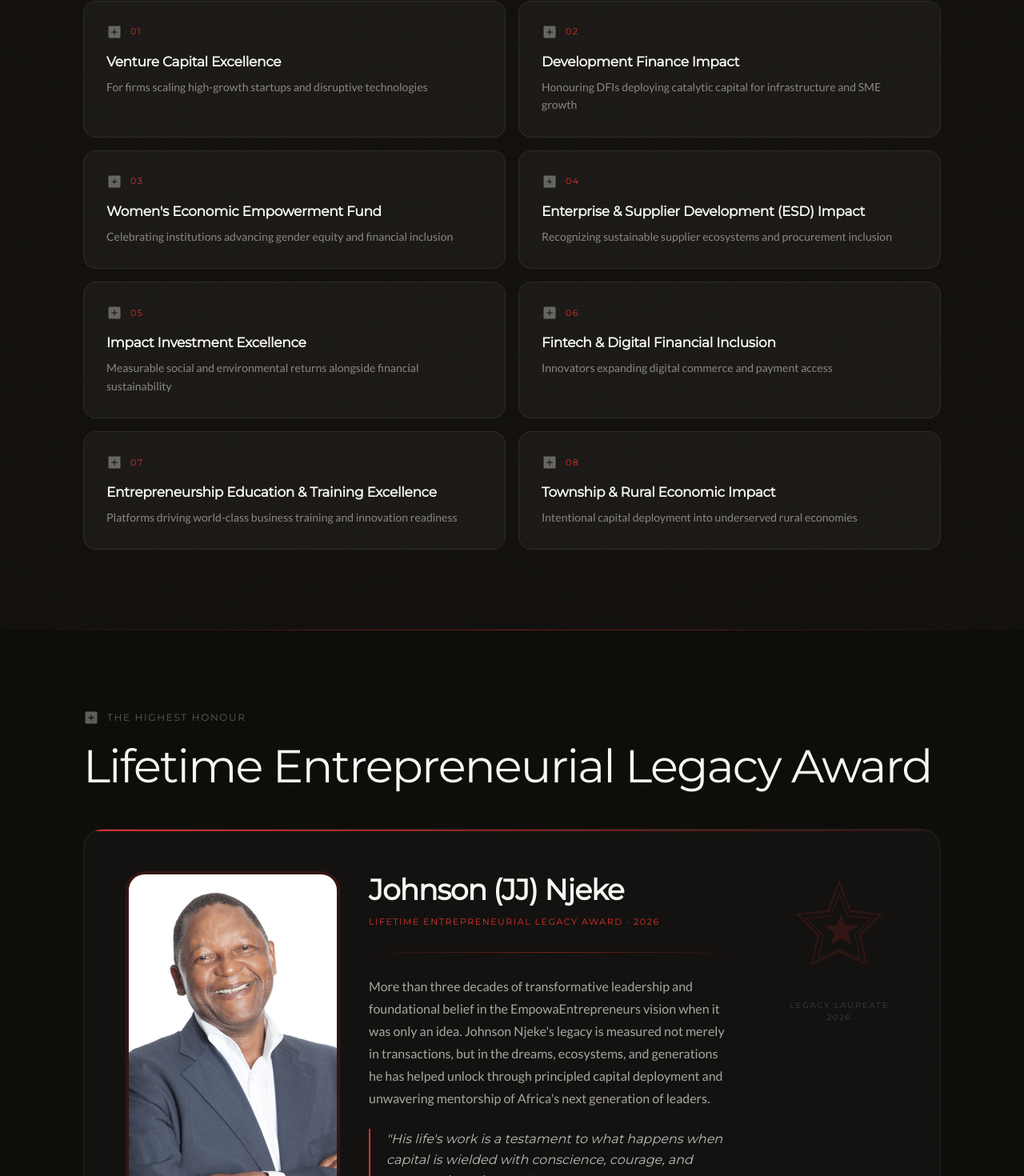
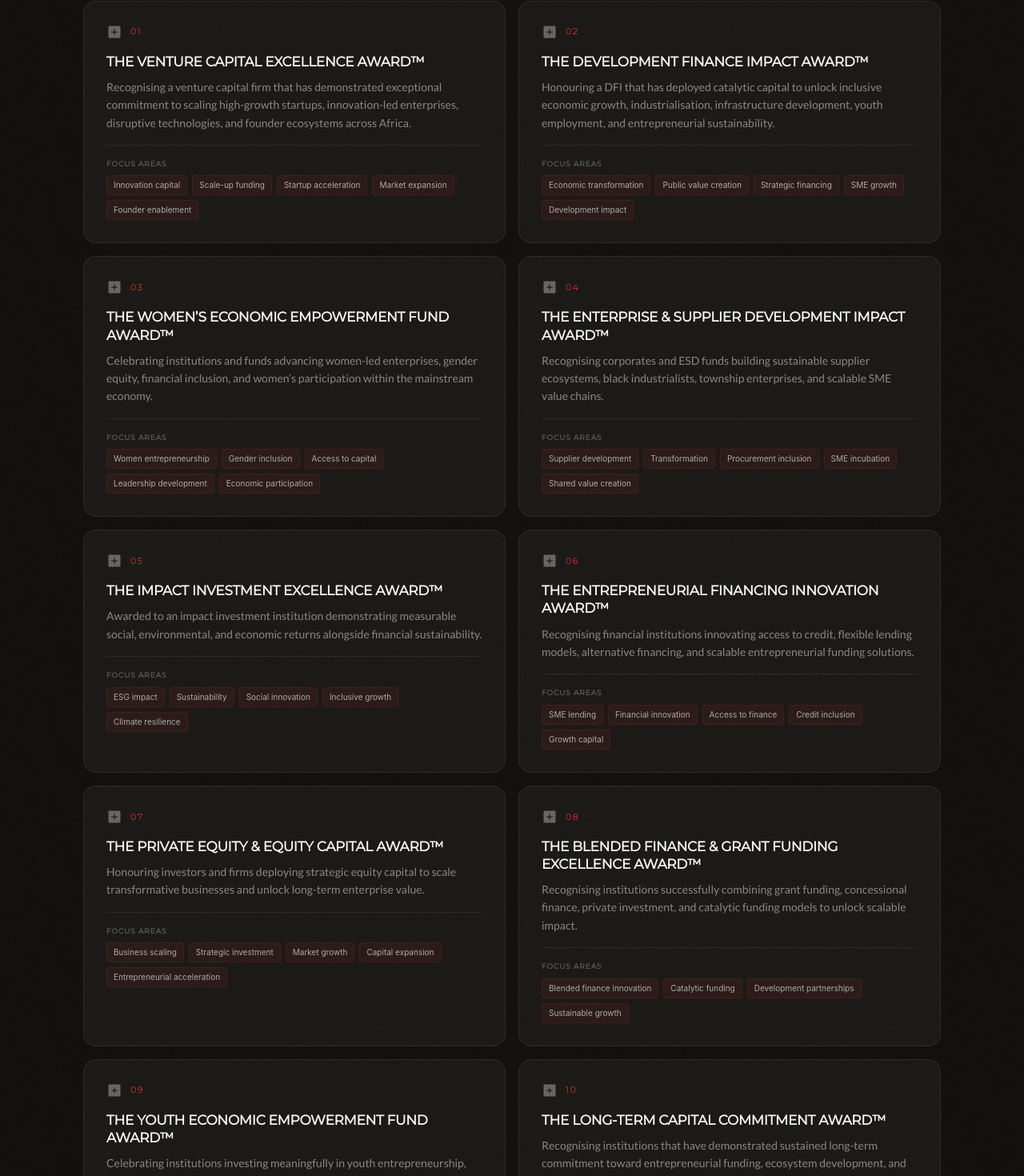
Before and after one commit to brandfocal/empowaentrepreneurs, a React (Vite) app: page /awards in a window 1280 px wide. Shown: the part 1886-3356 px from the top of the page at 80% size. Built offline with nearby package versions, Linux system fonts and the light colour scheme.

Commit message:
content: update premium categories section with 19 new awards and focus areas

```diff
--- a/src/components/generated/FundingAwardsPage.tsx
+++ b/src/components/generated/FundingAwardsPage.tsx
@@ -263,47 +263,141 @@ const EVENT_OVERVIEW_ITEMS = [{
   label: 'OCCASION',
   value: 'Global Entrepreneurship Week 2026'
 }];
-const AWARD_CATEGORIES = [{
+const AWARD_CATEGORIES = [
+  {
     id: 'ac-1',
     num: '01',
-  title: 'Venture Capital Excellence',
-  description: 'For firms scaling high-growth startups and disruptive technologies'
-}, {
+    title: 'THE VENTURE CAPITAL EXCELLENCE AWARD™',
+    description: 'Recognising a venture capital firm that has demonstrated exceptional commitment to scaling high-growth startups, innovation-led enterprises, disruptive technologies, and founder ecosystems across Africa.',
+    focusAreas: 'Innovation capital | Scale-up funding | Startup acceleration | Market expansion | Founder enablement'
+  },
+  {
     id: 'ac-2',
     num: '02',
-  title: 'Development Finance Impact',
-  description: 'Honouring DFIs deploying catalytic capital for infrastructure and SME growth'
-}, {
+    title: 'THE DEVELOPMENT FINANCE IMPACT AWARD™',
+    description: 'Honouring a DFI that has deployed catalytic capital to unlock inclusive economic growth, industrialisation, infrastructure development, youth employment, and entrepreneurial sustainability.',
+    focusAreas: 'Economic transformation | Public value creation | Strategic financing | SME growth | Development impact'
+  },
+  {
     id: 'ac-3',
     num: '03',
-  title: "Women's Economic Empowerment Fund",
-  description: 'Celebrating institutions advancing gender equity and financial inclusion'
-}, {
+    title: 'THE WOMEN’S ECONOMIC EMPOWERMENT FUND AWARD™',
+    description: 'Celebrating institutions and funds advancing women-led enterprises, gender equity, financial inclusion, and women’s participation within the mainstream economy.',
+    focusAreas: 'Women entrepreneurship | Gender inclusion | Access to capital | Leadership development | Economic participation'
+  },
+  {
     id: 'ac-4',
     num: '04',
-  title: 'Enterprise & Supplier Development (ESD) Impact',
-  description: 'Recognizing sustainable supplier ecosystems and procurement inclusion'
-}, {
+    title: 'THE ENTERPRISE & SUPPLIER DEVELOPMENT IMPACT AWARD™',
+    description: 'Recognising corporates and ESD funds building sustainable supplier ecosystems, black industrialists, township enterprises, and scalable SME value chains.',
+    focusAreas: 'Supplier development | Transformation | Procurement inclusion | SME incubation | Shared value creation'
+  },
+  {
     id: 'ac-5',
     num: '05',
-  title: 'Impact Investment Excellence',
-  description: 'Measurable social and environmental returns alongside financial sustainability'
-}, {
+    title: 'THE IMPACT INVESTMENT EXCELLENCE AWARD™',
+    description: 'Awarded to an impact investment institution demonstrating measurable social, environmental, and economic returns alongside financial sustainability.',
+    focusAreas: 'ESG impact | Sustainability | Social innovation | Inclusive growth | Climate resilience'
+  },
+  {
     id: 'ac-6',
     num: '06',
-  title: 'Fintech & Digital Financial Inclusion',
-  description: 'Innovators expanding digital commerce and payment access'
-}, {
+    title: 'THE ENTREPRENEURIAL FINANCING INNOVATION AWARD™',
+    description: 'Recognising financial institutions innovating access to credit, flexible lending models, alternative financing, and scalable entrepreneurial funding solutions.',
+    focusAreas: 'SME lending | Financial innovation | Access to finance | Credit inclusion | Growth capital'
+  },
+  {
     id: 'ac-7',
     num: '07',
-  title: 'Entrepreneurship Education & Training Excellence',
-  description: 'Platforms driving world-class business training and innovation readiness'
-}, {
+    title: 'THE PRIVATE EQUITY & EQUITY CAPITAL AWARD™',
+    description: 'Honouring investors and firms deploying strategic equity capital to scale transformative businesses and unlock long-term enterprise value.',
+    focusAreas: 'Business scaling | Strategic investment | Market growth | Capital expansion | Entrepreneurial acceleration'
+  },
+  {
     id: 'ac-8',
     num: '08',
-  title: 'Township & Rural Economic Impact',
-  description: 'Intentional capital deployment into underserved rural economies'
-}];
+    title: 'THE BLENDED FINANCE & GRANT FUNDING EXCELLENCE AWARD™',
+    description: 'Recognising institutions successfully combining grant funding, concessional finance, private investment, and catalytic funding models to unlock scalable impact.',
+    focusAreas: 'Blended finance innovation | Catalytic funding | Development partnerships | Sustainable growth'
+  },
+  {
+    id: 'ac-9',
+    num: '09',
+    title: 'THE YOUTH ECONOMIC EMPOWERMENT FUND AWARD™',
+    description: 'Celebrating institutions investing meaningfully in youth entrepreneurship, future economy participation, skills development, startup ecosystems, and youth-led innovation.',
+    focusAreas: 'Youth entrepreneurship | Innovation ecosystems | Economic inclusion | Employment creation | Future economy readiness'
+  },
+  {
+    id: 'ac-10',
+    num: '10',
+    title: 'THE LONG-TERM CAPITAL COMMITMENT AWARD™',
+    description: 'Recognising institutions that have demonstrated sustained long-term commitment toward entrepreneurial funding, ecosystem development, and enterprise sustainability over multiple years.',
+    focusAreas: 'Legacy financing | Sustainable capital deployment | Ecosystem longevity | Long-term impact'
+  },
+  {
+    id: 'ac-11',
+    num: '11',
+    title: 'THE EMPOWAENTREPRENEURS LIFETIME ENTREPRENEURIAL LEGACY AWARD™',
+    description: 'The highest individual honour of the evening, recognising an iconic entrepreneur, investor, or business leader whose contribution has fundamentally shifted entrepreneurship, economic participation, and business leadership across Africa.',
+    focusAreas: 'Legacy | Nation-building | Entrepreneurial excellence | Economic leadership | Generational impact'
+  },
+  {
+    id: 'ac-12',
+    num: '12',
+    title: 'THE FINTECH & DIGITAL FINANCIAL INCLUSION AWARD™',
+    description: 'Recognising fintech innovators expanding entrepreneurial access to financial systems, payments, funding, and digital commerce.',
+    focusAreas: ''
+  },
+  {
+    id: 'ac-13',
+    num: '13',
+    title: 'THE AFRICAN ENTREPRENEURIAL ECOSYSTEM BUILDER AWARD™',
+    description: 'Celebrating institutions or leaders creating scalable entrepreneurial ecosystems through partnerships, incubation, networks, and market access.',
+    focusAreas: ''
+  },
+  {
+    id: 'ac-14',
+    num: '14',
+    title: 'THE TOWNSHIP & RURAL ECONOMIC IMPACT AWARD™',
+    description: 'Recognising funding institutions intentionally deploying capital into underserved township and rural economies.',
+    focusAreas: ''
+  },
+  {
+    id: 'ac-15',
+    num: '15',
+    title: 'THE CLIMATE & GREEN ECONOMY FINANCING AWARD™',
+    description: 'Honouring investment institutions driving climate innovation, renewable energy entrepreneurship, and green industrialisation.',
+    focusAreas: ''
+  },
+  {
+    id: 'ac-16',
+    num: '16',
+    title: 'THE CORPORATE PARTNERSHIP FOR ENTREPRENEURIAL IMPACT AWARD™',
+    description: 'Recognising a corporate brand demonstrating exceptional commitment toward entrepreneurship development, funding, procurement inclusion, and SME market access.',
+    focusAreas: ''
+  },
+  {
+    id: 'ac-17',
+    num: '17',
+    title: 'THE EMERGING FUND OF THE YEAR AWARD™',
+    description: 'Recognising a rising investment or funding institution demonstrating exceptional innovation and early-stage entrepreneurial impact.',
+    focusAreas: ''
+  },
+  {
+    id: 'ac-18',
+    num: '18',
+    title: 'THE ENTREPRENEURSHIP EDUCATION & TRAINING EXCELLENCE AWARD™',
+    description: 'Recognising institutions, SETAs, universities, incubators, academies, and leadership platforms driving entrepreneurial growth through world-class training, future-fit business capability, innovation readiness, and enterprise development programmes. This award honours organisations equipping entrepreneurs, founders, youth, women, and emerging enterprises with the strategic, commercial, digital, and leadership skills required to build scalable and sustainable businesses.',
+    focusAreas: 'Entrepreneurship Training | Enterprise Development | Skills Development | Founder Education | Innovation Readiness | SME Growth | Youth Empowerment | Leadership Development'
+  },
+  {
+    id: 'ac-19',
+    num: '19',
+    title: 'THE IMPACT FUNDS EXCELLENCE AWARD™',
+    description: 'Recognising impact funds and investment institutions deploying catalytic capital to drive measurable economic, social, environmental, and entrepreneurial impact while advancing inclusive and sustainable growth across Africa. This award honours organisations funding scalable businesses, innovations, and transformative solutions delivering both financial returns and meaningful societal progress.',
+    focusAreas: 'Impact Investing | ESG Leadership | Social Innovation | Inclusive Growth | Sustainable Development | Climate Resilience | Entrepreneurial Funding | Economic Transformation'
+  }
+];
 const EXPERIENCE_PILLARS = [{
   id: 'ep-1',
   num: '01',
@@ -1531,6 +1625,42 @@ const AwardsArchitectureSection = () => {
           }}>
                 {cat.description}
               </p>
+              {cat.focusAreas && (
+                <div style={{
+                  marginTop: '16px',
+                  paddingTop: '16px',
+                  borderTop: '1px solid rgba(247,246,243,0.08)'
+                }}>
+                  <div style={{
+                    fontFamily: 'Montserrat, sans-serif',
+                    fontSize: '9px',
+                    fontWeight: 600,
+                    color: 'rgba(247,246,243,0.3)',
+                    textTransform: 'uppercase',
+                    letterSpacing: '0.1em',
+                    marginBottom: '8px'
+                  }}>Focus Areas</div>
+                  <div style={{
+                    display: 'flex',
+                    flexWrap: 'wrap',
+                    gap: '6px'
+                  }}>
+                    {cat.focusAreas.split('|').map((fa, i) => (
+                      <span key={i} style={{
+                        background: 'rgba(222,50,45,0.08)',
+                        border: '1px solid rgba(222,50,45,0.15)',
+                        borderRadius: '4px',
+                        padding: '4px 8px',
+                        fontFamily: 'Inter, sans-serif',
+                        fontSize: '10px',
+                        color: 'rgba(247,246,243,0.65)',
+                      }}>
+                        {fa.trim()}
+                      </span>
+                    ))}
+                  </div>
+                </div>
+              )}
             </motion.div>)}
         </motion.div>
       </div>
```
Lines whose indentation alone changed are shown as unchanged.
